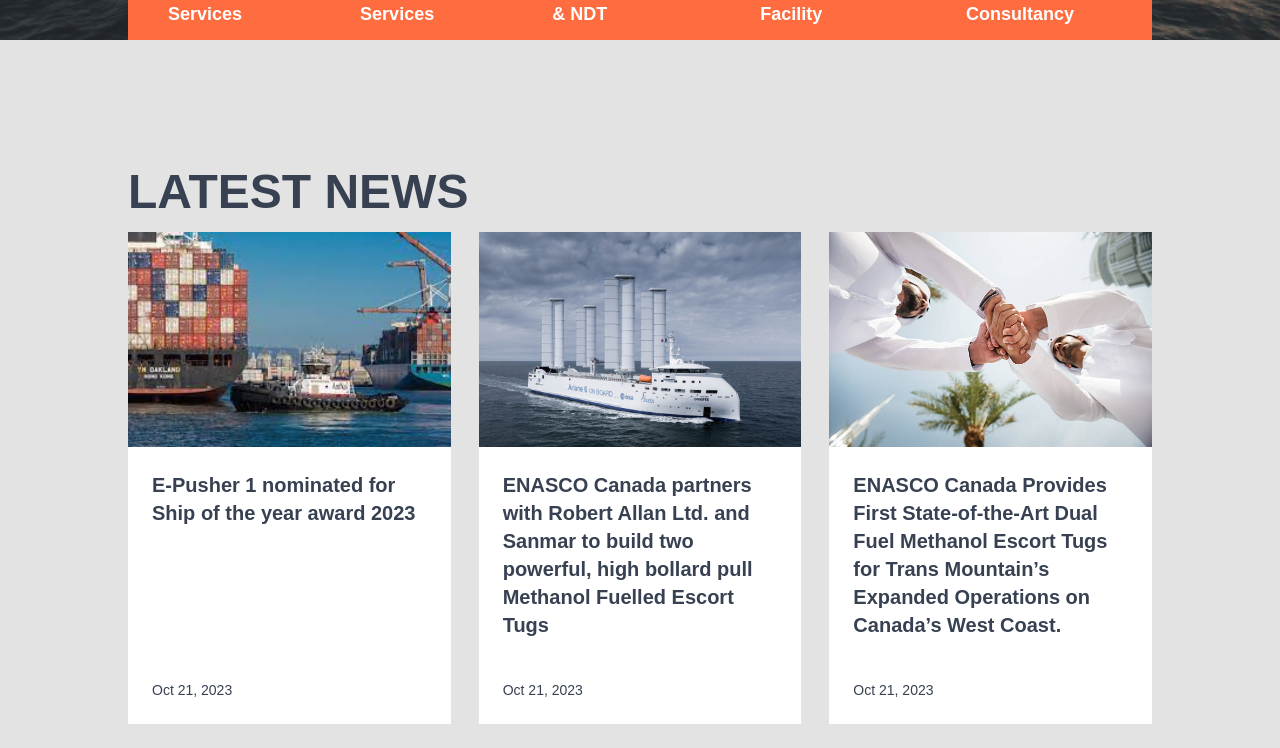
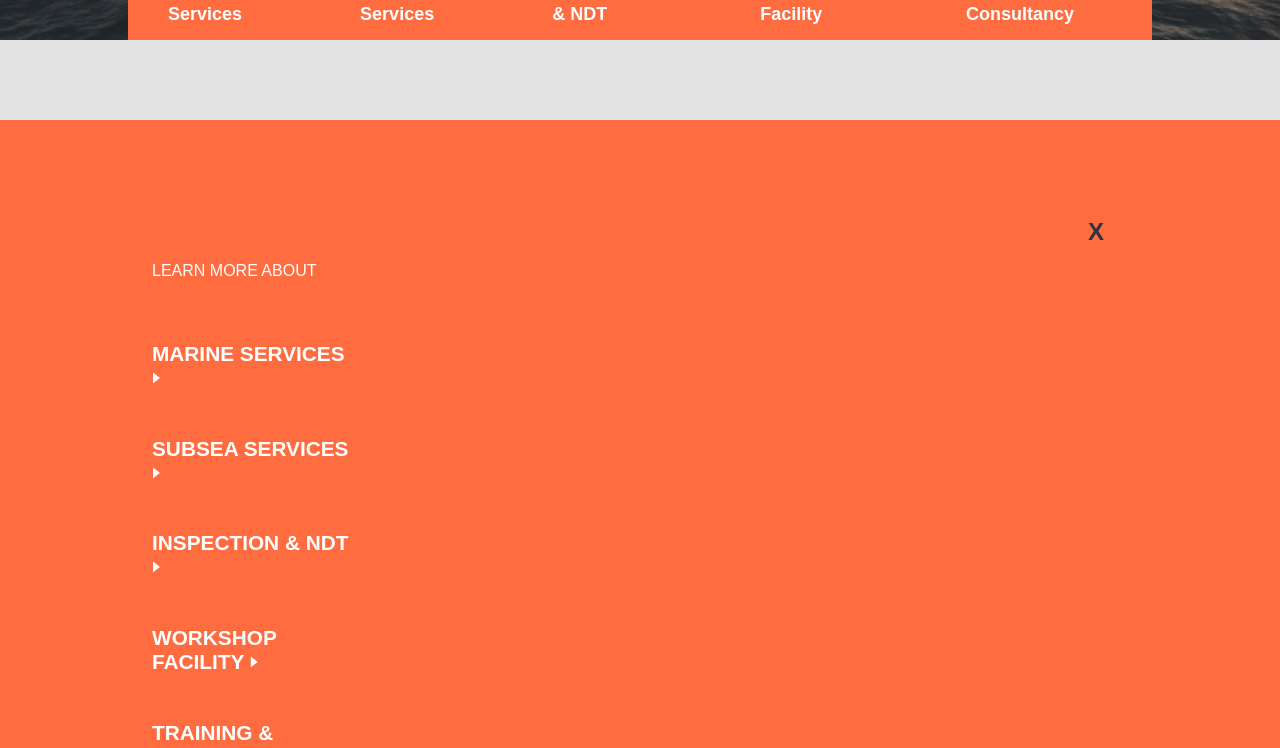
Before and after one commit to arshajahan/enasco_v1, a React (Vite) app: page / in a window 1280 px wide. Shown: the part 760-1508 px from the top of the page. Built offline with nearby package versions, Linux system fonts and the light colour scheme.

Commit message:
animate expertise

```diff
--- a/src/components/Navbar.jsx
+++ b/src/components/Navbar.jsx
@@ -32,7 +32,7 @@
 
   return (
     <div className={`sticky top-0 z-50 bg-white shadow-lg overflow-x-clip`}>
-      <div className={`${isExpertiseClicked ? 'block' : 'hidden'} absolute top-20 h-screen w-full bg-[#ff6c40]`}>
+      <div className={`transition-transform transform duration-500 ${isExpertiseClicked ? 'translate-y-0' : 'translate-y-full'} absolute top-20 h-screen w-full bg-[#ff6c40]`}>
         <WrapperCard className='relative h-screen text-white bg-[#ff6c40]'>
           <div className='flex gap-0'>
             <span onClick={() => closeExpertise()} className='z-10 cursor-pointer text-2xl font-bold absolute text-[#2d3540] right-12 top-24'>X</span>
@@ -48,7 +48,7 @@
               ))}
             </div>
 
-            <div className={`${ selectedQuestion !== null ? 'lg:basis-1/2' : ''} z-10  flex-shrink h-screen md:grid items-center text-2xl bg-gray-700 text-white`}>
+            <div className={`${selectedQuestion !== null ? 'lg:basis-1/2' : ''} z-10  flex-shrink h-screen md:grid items-center text-2xl bg-gray-700 text-white`}>
               {selectedQuestion !== null && (
                 <div className='w-full'>
                   <ul className='grid gap-6 '>
@@ -64,8 +64,8 @@
               )}
             </div>
 
-            <div className={`${ selectedQuestion !== null ? 'absolute -right-[20rem]  bottom-0 h-full' : 'hidden'} `}>
-                <img className='h-full ' src={bannerImage} />
+            <div className={`${selectedQuestion !== null ? 'absolute -right-[20rem]  bottom-0 h-full' : 'hidden'} `}>
+              <img className='h-full ' src={bannerImage} alt="Banner" />
             </div>
           </div>
         </WrapperCard>
```
